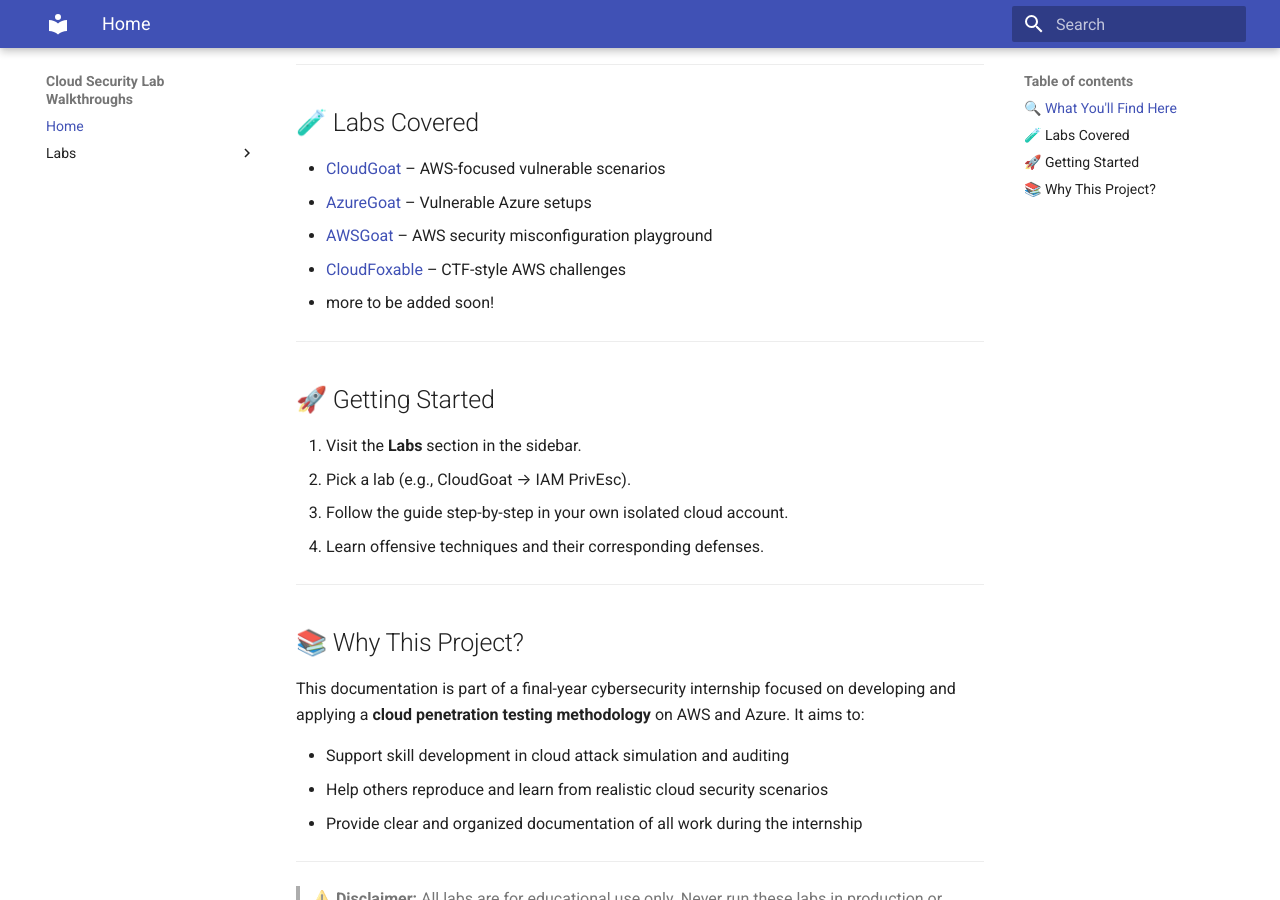
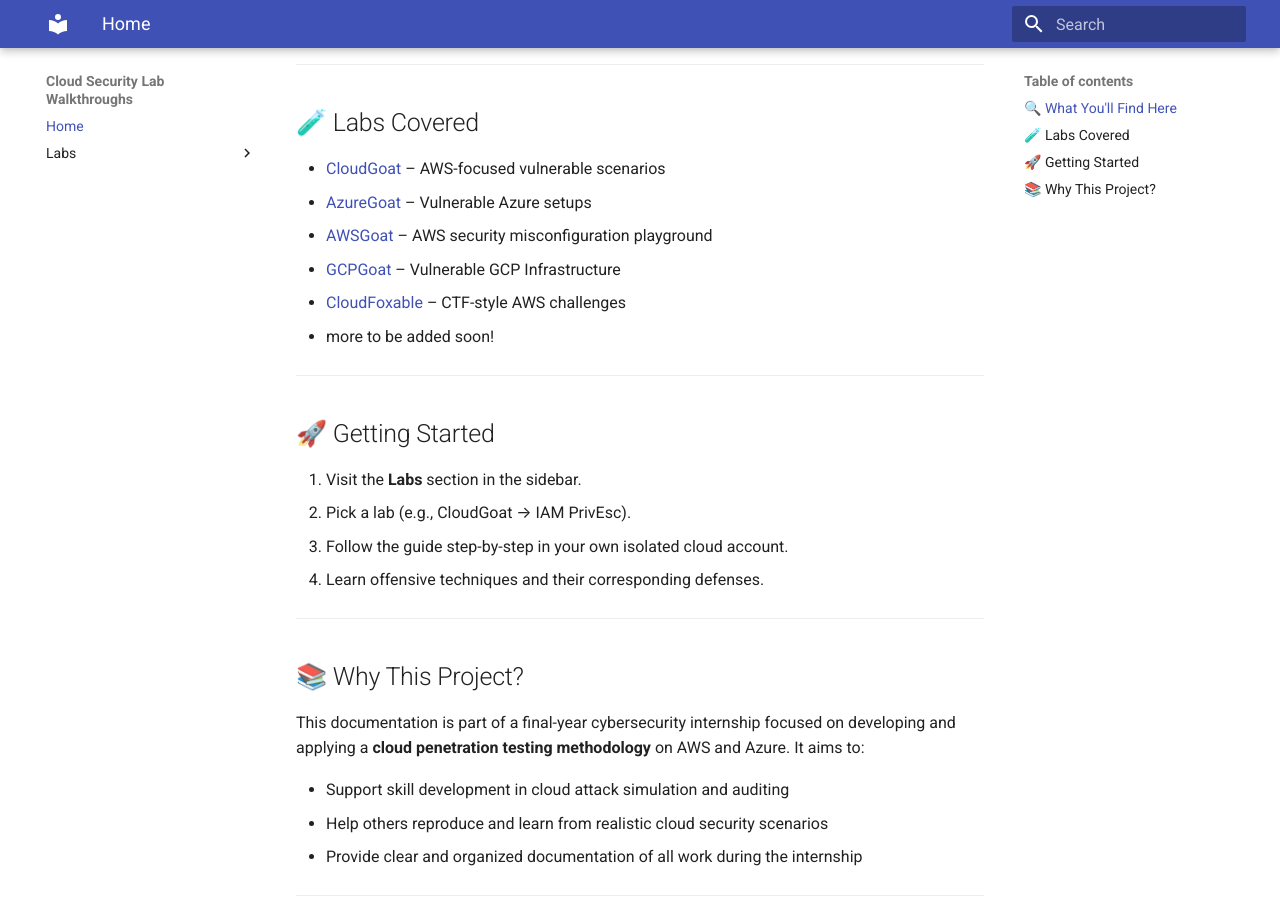
Before and after one commit to 0xhb/Labs-Documentation, an MkDocs documentation site: the page built from docs/index.md, in a window 1280 px wide and 900 px high, scrolled down 512 px. Built offline with MkDocs 1.6.1 and Material for MkDocs 9.7.7, drawn with Linux system fonts in a browser that asks for light colours.

Commit message:
Add another lab title

```diff
--- a/docs/index.md
+++ b/docs/index.md
@@ -19,6 +19,7 @@ This site is a collection of step-by-step guides for exploring and exploiting vu
 - [CloudGoat](https://github.com/RhinoSecurityLabs/cloudgoat) – AWS-focused vulnerable scenarios
 - [AzureGoat](https://github.com/madhuakula/azuregoat) – Vulnerable Azure setups
 - [AWSGoat](https://github.com/madhuakula/awsgoat) – AWS security misconfiguration playground
+- [GCPGoat](https://github.com/ine-labs/GCPGoat) – Vulnerable GCP Infrastructure
 - [CloudFoxable](https://github.com/BishopFox/cloudfoxable) – CTF-style AWS challenges
 - more to be added soon!
 
```
